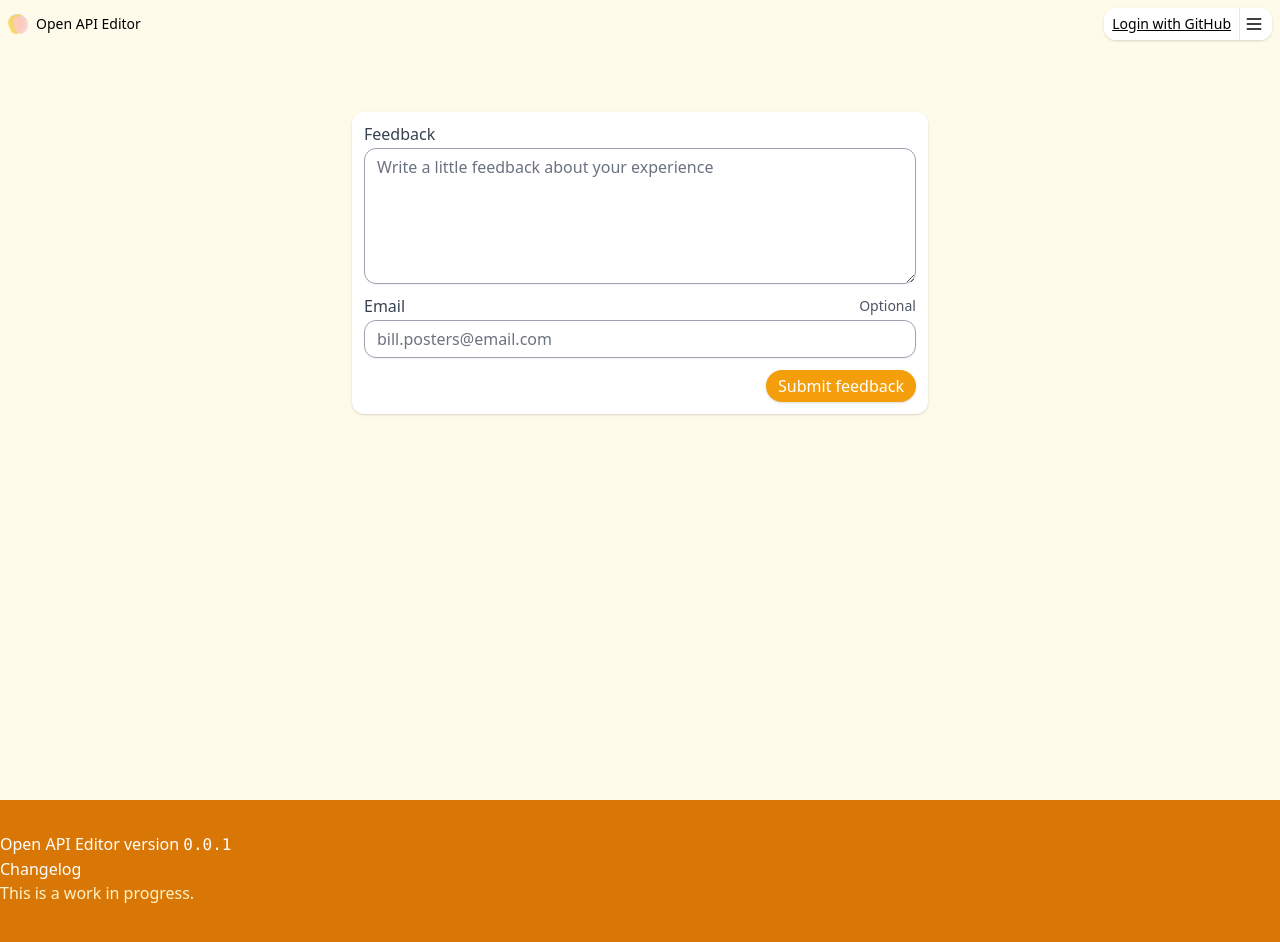
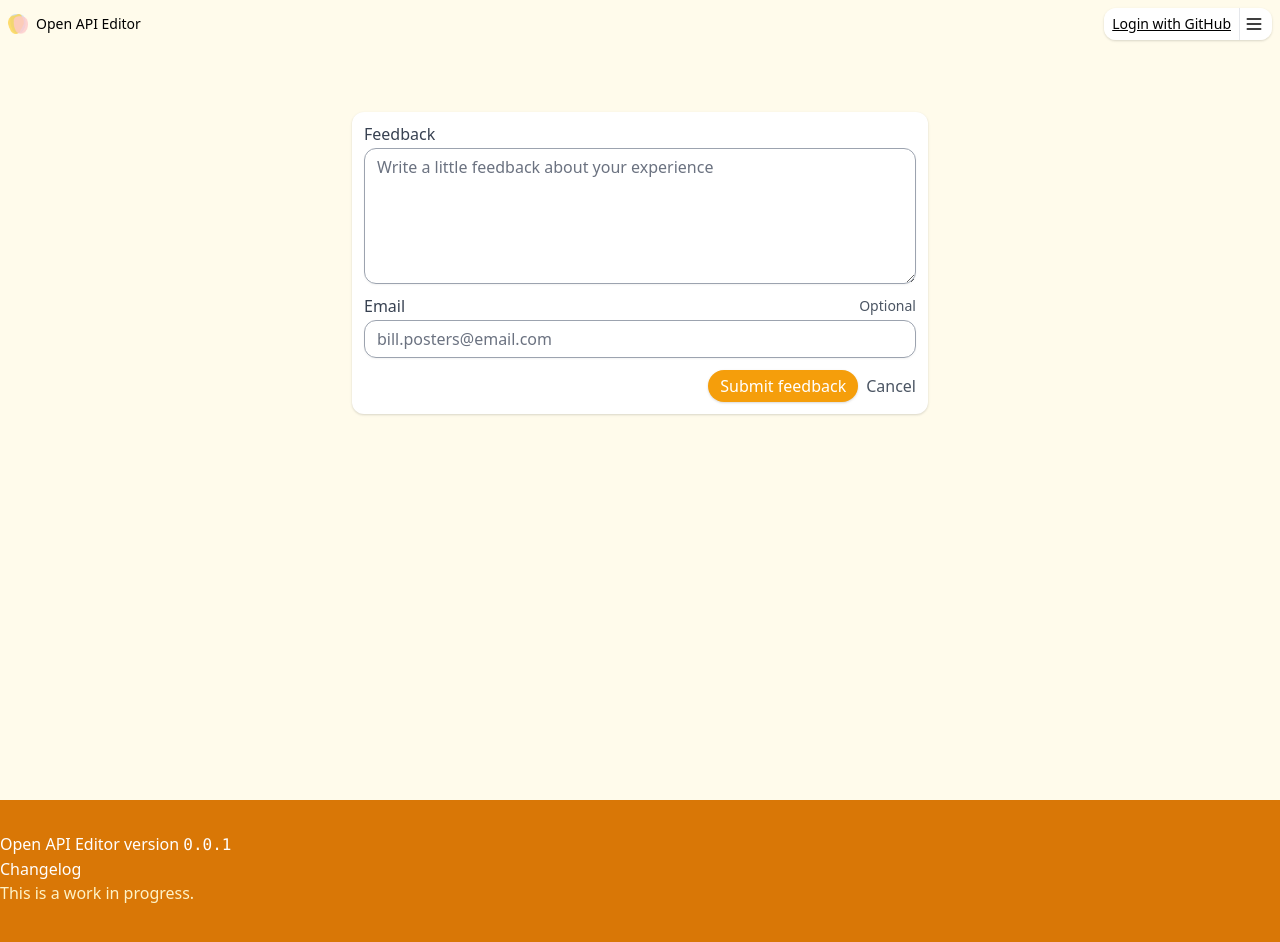
Before and after one commit to t-eckert/open-api-editor, a React (Create React App) app in the folder site/: page /feedback in a window 1280 px wide. Shown: the top 942 px of the page. Built offline with nearby package versions, Linux system fonts and the light colour scheme.

Commit message:
Validate feedback input in client and redirect on submit

```diff
--- a/site/src/components/FeedbackForm.tsx
+++ b/site/src/components/FeedbackForm.tsx
@@ -1,26 +1,36 @@
+import { useState } from "react"
+import { useHistory } from "react-router-dom"
+
 import { useInput } from "../hooks"
 import { submitFeedback } from "../actions"
+import { validateFeedback } from "../functions"
+
 import Button from "./buttons/Button"
 import TextArea from "./inputs/TextArea"
 import TextInput from "./inputs/TextInput"
+import XCircleIcon from "./icons/XCircleIcon"
 
 const FeedbackForm = () => {
-  const {
-    value: feedbackBody,
-    bind: bindFeedbackBody,
-    reset: resetFeedbackBody,
-  } = useInput("")
-  const { value: email, bind: bindEmail, reset: resetEmail } = useInput("")
+  const [errorMessage, setErrorMessage] = useState("")
+
+  const history = useHistory()
+
+  const { value: feedbackBody, bind: bindFeedbackBody } = useInput("")
+  const { value: email, bind: bindEmail } = useInput("")
 
   const onSubmit = (evt: any) => {
     evt.preventDefault()
-    submitFeedback({ feedbackBody, email })
-    resetFeedbackBody()
-    resetEmail()
+    const error: string | null = validateFeedback({ feedbackBody, email })
+    if (error === null) {
+      submitFeedback({ feedbackBody, email })
+      history.push("/")
+    } else {
+      setErrorMessage(error)
+    }
   }
 
   return (
-    <form className="flex flex-col gap-3 items-end" onSubmit={onSubmit}>
+    <form className="flex flex-col gap-3" onSubmit={onSubmit}>
       <TextArea
         className="h-40 flex flex-col w-full"
         label="Feedback"
@@ -38,9 +48,29 @@ const FeedbackForm = () => {
         isOptional={true}
         {...bindEmail}
       />
-      <Button role="primary" action={() => {}}>
-        Submit feedback
-      </Button>
+      <div className="flex flex-row justify-between items-center">
+        {errorMessage ? (
+          <div className="flex flex-row gap-1">
+            <XCircleIcon classes="h-5 w-5 text-red-400" />
+            <p className="text-sm font-medium text-red-800">{errorMessage}</p>
+          </div>
+        ) : (
+          <div></div>
+        )}
+        <div className="flex flex-row gap-2">
+          <Button role="primary" action={() => {}}>
+            Submit feedback
+          </Button>
+          <Button
+            role="link"
+            action={() => {
+              history.goBack()
+            }}
+          >
+            Cancel
+          </Button>
+        </div>
+      </div>
     </form>
   )
 }
```
